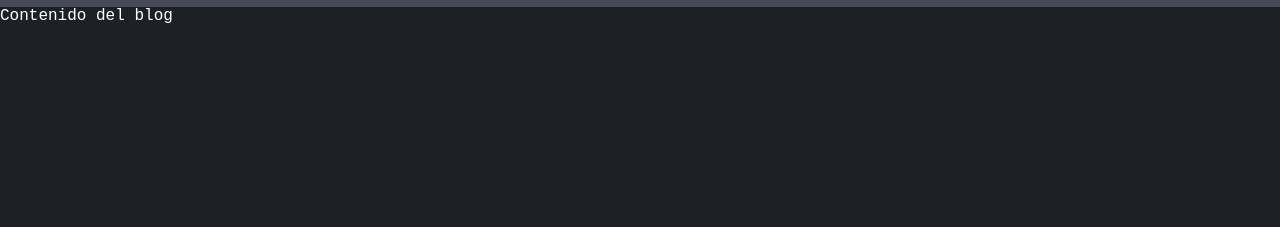
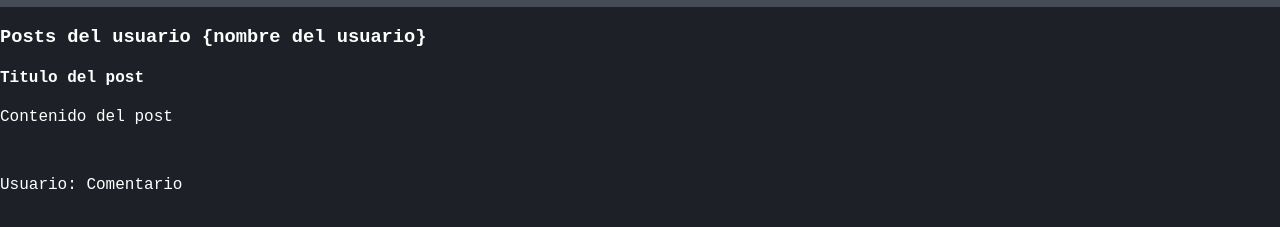
Before and after one commit to PabloLK019/curso-git, a plain HTML site: page index.html in a window 1280 px wide. Shown: the part 63-290 px from the top of the page. Drawn offline with Linux system fonts and the light colour scheme; a web font is replaced by a local one.

Commit message:
Add post html

```diff
--- a/index.html
+++ b/index.html
@@ -14,9 +14,14 @@
         <img class="logo" src="img/git.png">
         <h1>Blog Curso Git & Github</h1>
     </div>
-        <div>
-            Contenido del blog
+        <div class="container" id="content">
+            <h3>Posts del usuario {nombre del usuario}</h3>
+            <div class="post">
+                <h4>Titulo del post</h4>
+                <p>Contenido del post</p>
+                <br>
+                <p><span>Usuario:</span> Comentario</p>
+            </div>
         </div>
-
 </body>
 </html>
```
